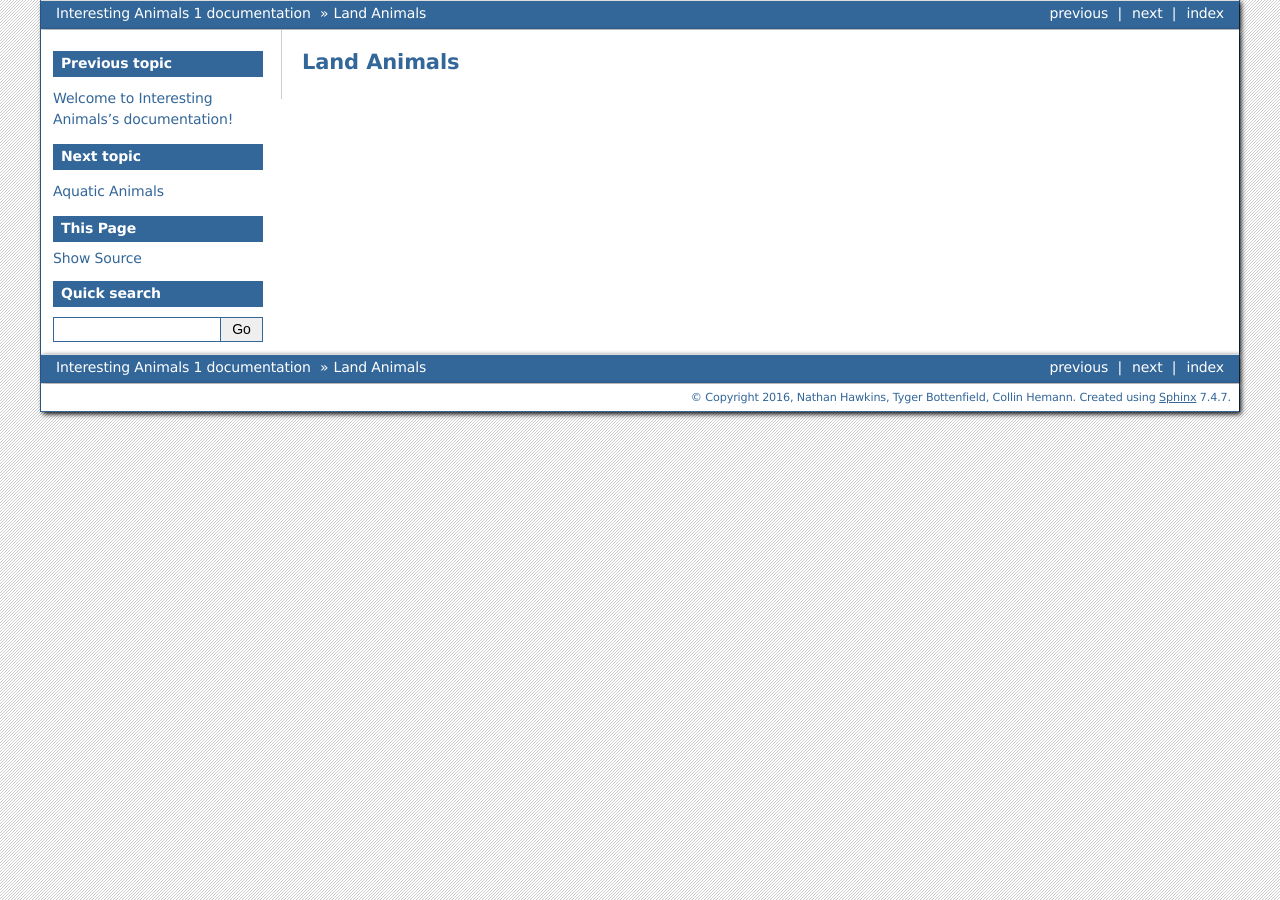
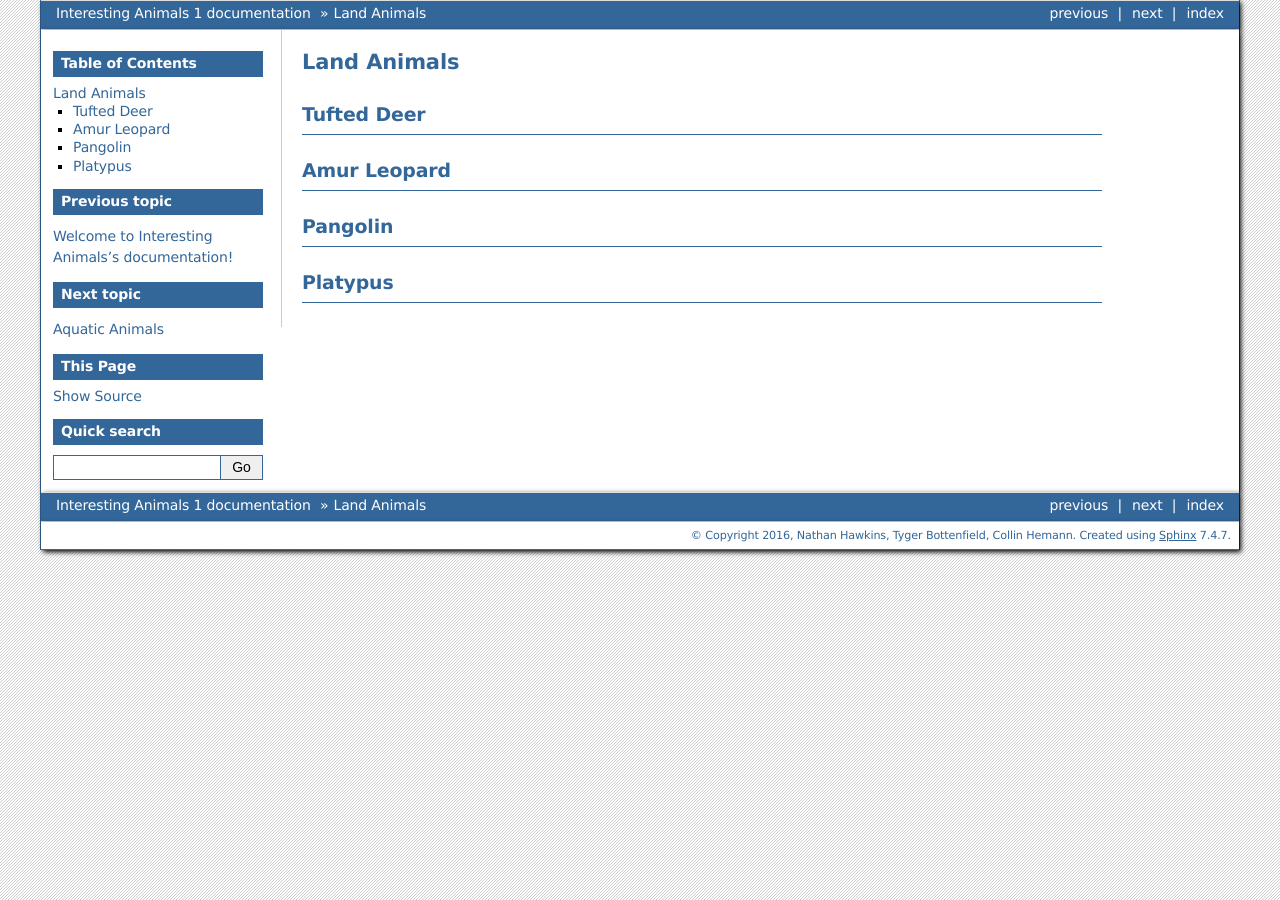
Before and after one commit to tbottenfield/interesting_animals, a Sphinx documentation site: the page built from source/land_animals/land_animals.rst, in a window 1280 px wide. Built offline with Sphinx 7.4.7, drawn with Linux system fonts in a browser that asks for light colours.

Commit message:
Updated the toctree to include an indented list of sites

```diff
--- a/source/index.rst
+++ b/source/index.rst
@@ -9,7 +9,7 @@
 Contents:
 
 .. toctree::
-   :maxdepth: 1
+   :maxdepth: 2
 
    land_animals/land_animals.rst
    aquatic_animals/aquatic_animals.rst
--- /dev/null
+++ b/source/land_animals/armur_leopard/armur_leopard.rst
@@ -0,0 +1,2 @@
+Armur Leopard
+=============
--- a/source/land_animals/land_animals.rst
+++ b/source/land_animals/land_animals.rst
@@ -1,2 +1,11 @@
 Land Animals
 ============
+
+Tufted Deer
+-----------
+Amur Leopard
+------------
+Pangolin
+--------
+Platypus
+--------
--- /dev/null
+++ b/source/land_animals/pangolin/pangolin.rst
@@ -0,0 +1,2 @@
+Pangolin
+========
--- /dev/null
+++ b/source/land_animals/platypus/platypus.rst
@@ -0,0 +1,2 @@
+Platypus
+========
--- /dev/null
+++ b/source/land_animals/tufted_deer.rst
@@ -0,0 +1,2 @@
+Tufted Deer
+-----------
--- /dev/null
+++ b/source/land_animals/tufted_deer/tufted_deer.rst
@@ -0,0 +1,2 @@
+Tufted Deer
+===========
```
